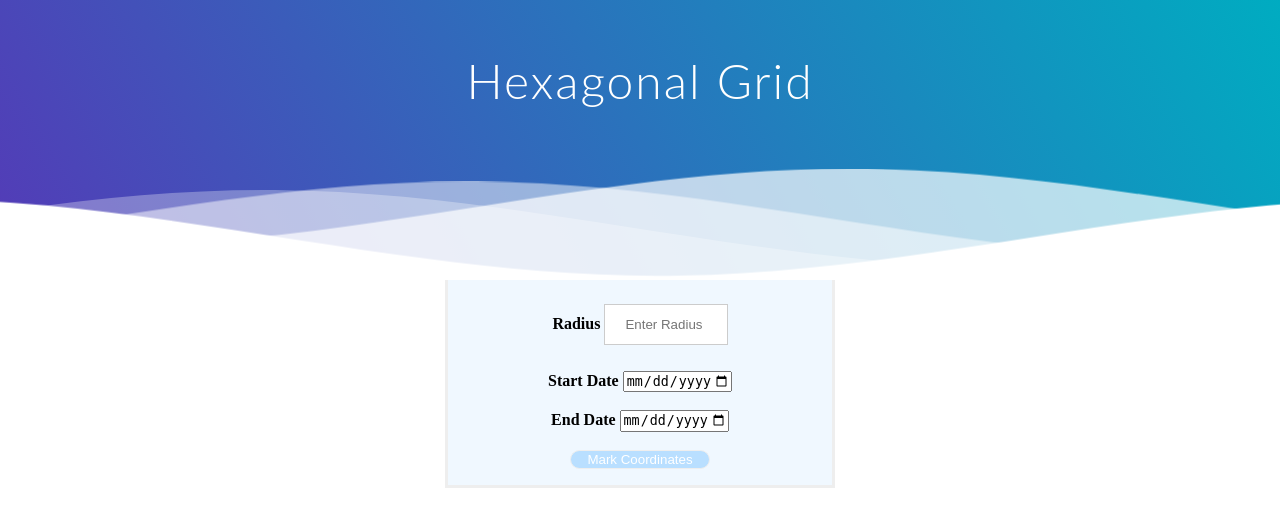
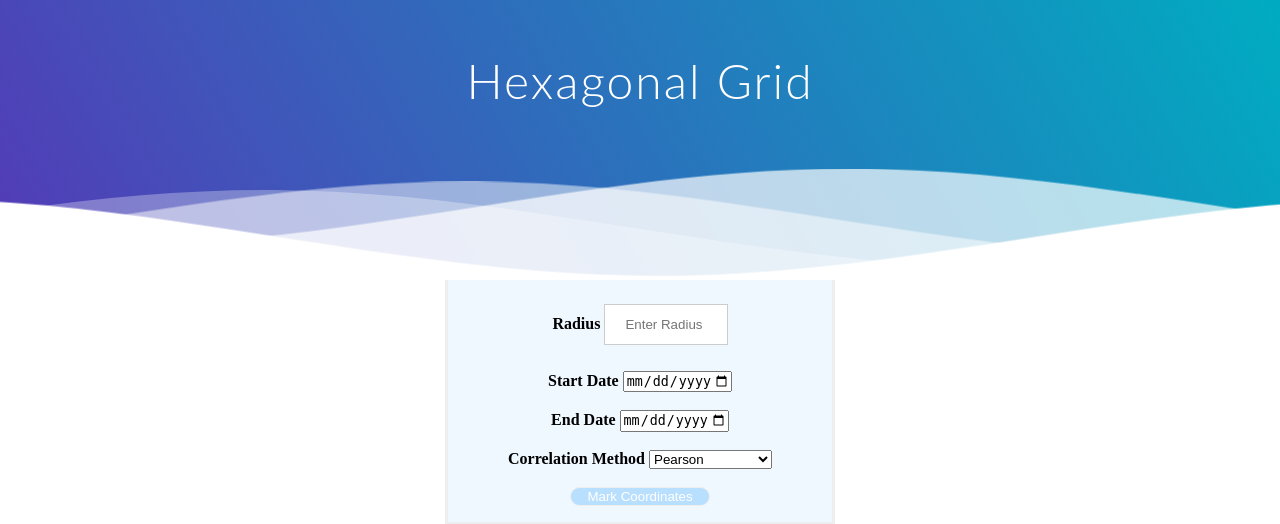
Before and after one commit to ukmastercom/horizontal_insolation, a Flask app: page / in a window 1280 px wide. Shown: the top 524 px of the page. Run offline with Flask 2, Linux system fonts and the light colour scheme; some libraries are stand-ins or nearby versions.

Commit message:
Add files via upload

```diff
--- a/templates/index.html
+++ b/templates/index.html
@@ -129,6 +129,15 @@
                     document.getElementById("enddate").setAttribute("max", today);
                 </script>
                 <br><br>
+                <label><b>Correlation Method</b></label>
+                <select name="corr_mthd" id="corr_mthd">
+              <option value="pearson" selected>Pearson</option>
+              <option value="kendall">Kendall </option>
+              <option value="spearman">Spearman</option>
+              <option value="other1">Other method - 1</option>
+              <option value="other2">Other method - 2</option>
+          </select>
+                <br><br>
                 <input type="button" value="Mark Coordinates" id="submit" onClick="valueassign(); this.style.display='none'">
                 <!--this will bring some animation-->
                 <div id="plzwt" style="display: none;">
@@ -137,7 +146,7 @@
                 <div id="downloadcsv" style="display: none;">
 
                     <button> <a href="{{url_for('download_file')}}" style="text-decoration: none;">DOWNLOAD CSV</a> </button>
-
+                    <button><a href="/" style="text-decoration: none;">RESET</a></button>
                 </div>
             </div>
         </form>
```
